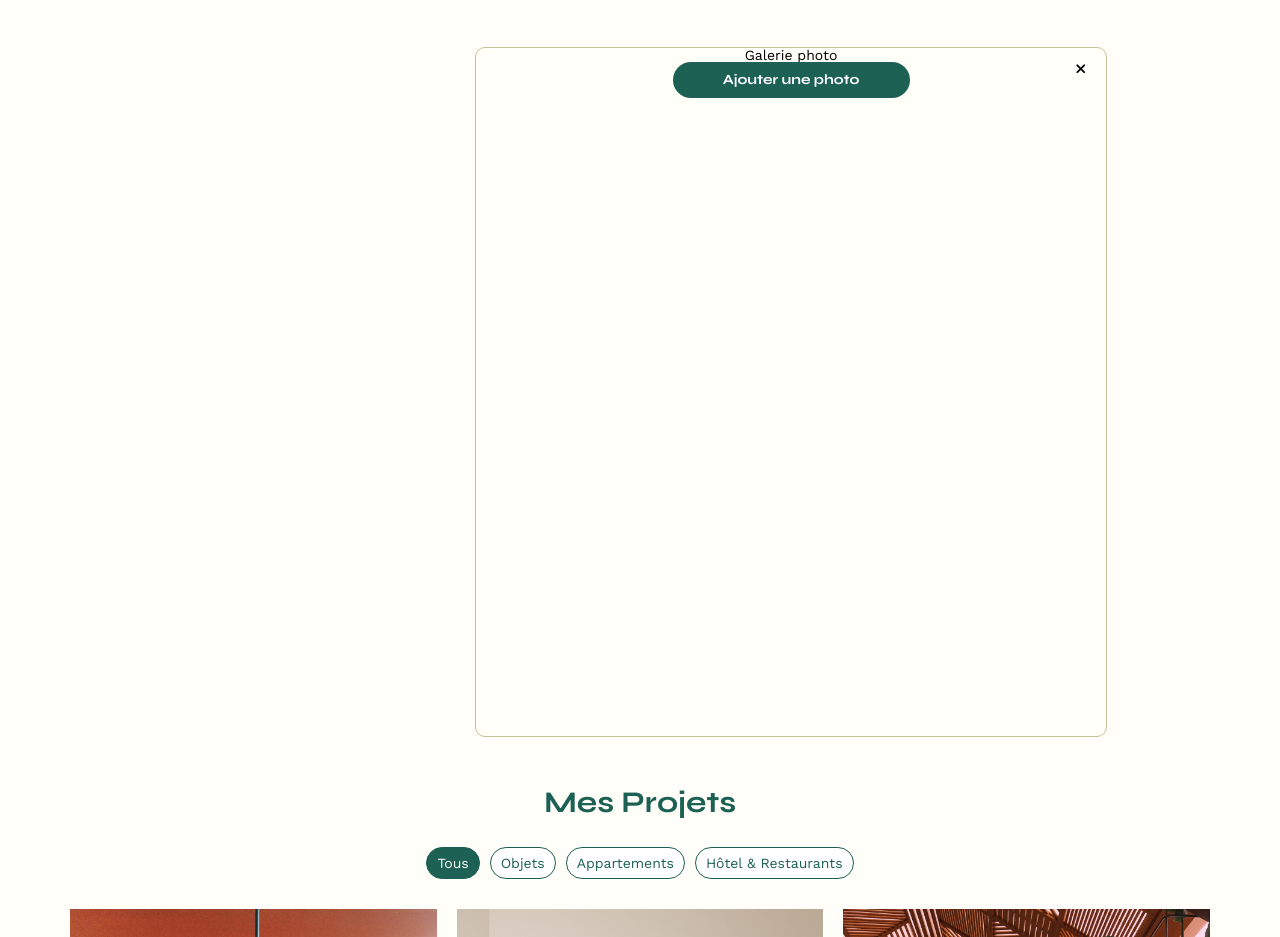
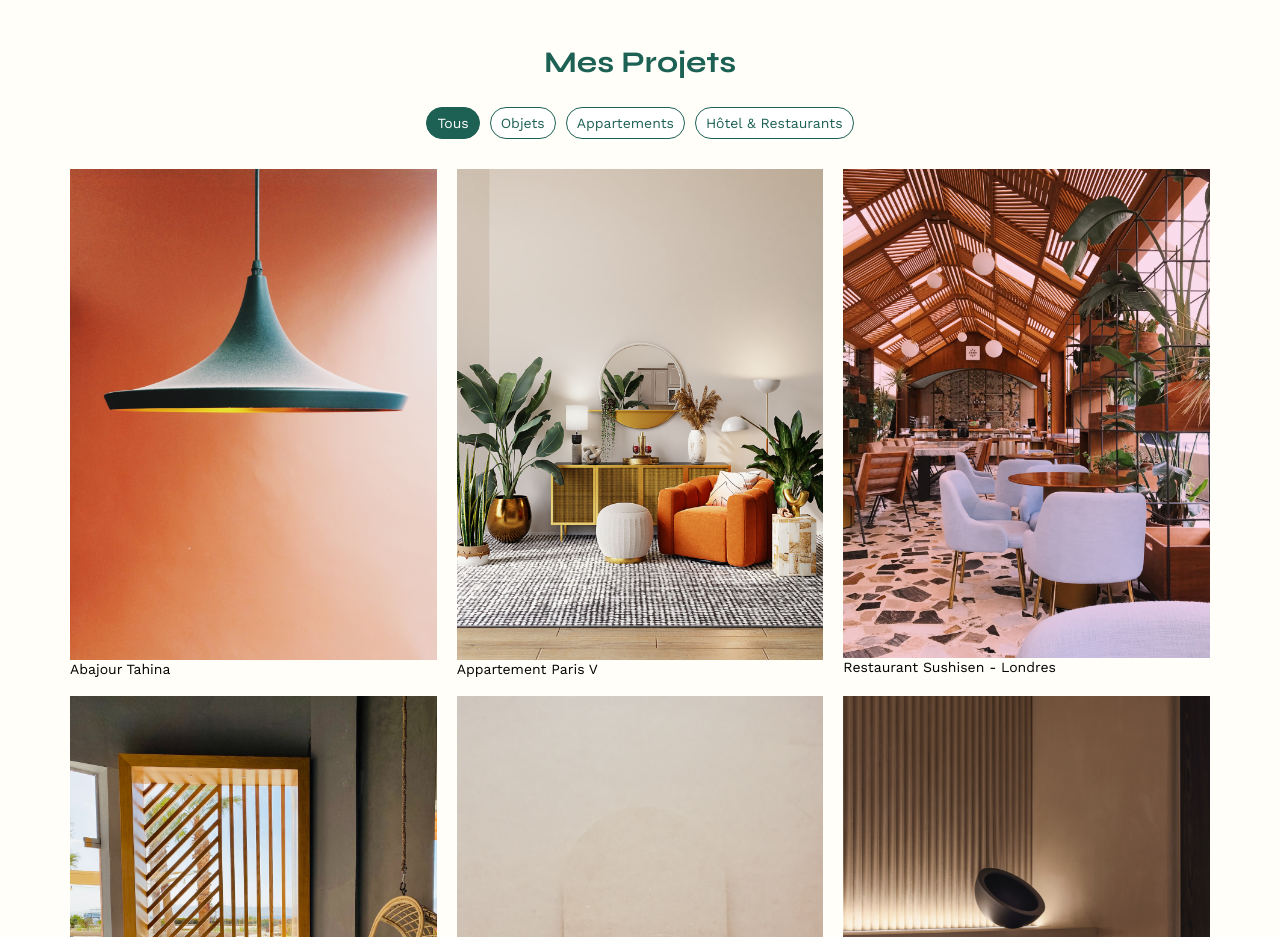
Before and after one commit to samra-git/sophie_bluel_P6, a plain HTML site: page FrontEnd/index.html in a window 1280 px wide. Shown: the part 488-1425 px from the top of the page. Drawn offline with nearby package versions, Linux system fonts and the light colour scheme.

Commit message:
modale none

```diff
--- a/FrontEnd/index.html
+++ b/FrontEnd/index.html
@@ -50,7 +50,7 @@
 					décorateur(trice)</p>
 			</article>
 		</section>
-		<aside style="display;">
+		<aside style="display: none;">
 			<h3>Galerie photo</h3>
 			<i class="fa-solid fa-xmark"></i>
 			<div class="gallery">
```
